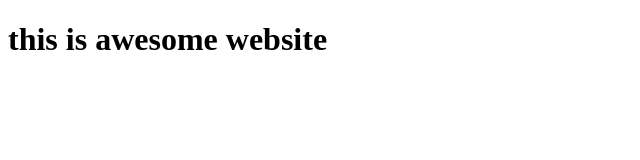
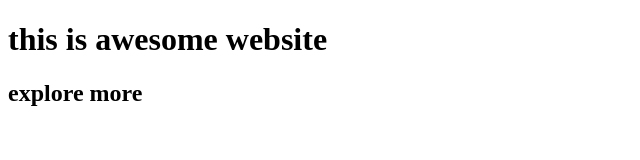
Before and after one commit to victorkiplangat/project6, a plain HTML site: page index.html in a window 1280 px wide. Shown: the whole page, without its empty margins (0-640 px from the left). Drawn offline with Linux system fonts and the light colour scheme.

Commit message:
update added h2

```diff
--- a/index.html
+++ b/index.html
@@ -8,5 +8,6 @@
 </head>
 <body>
 <h1>this is awesome website</h1>
+<h2>explore more</h2>
 </body>
 </html>
```
